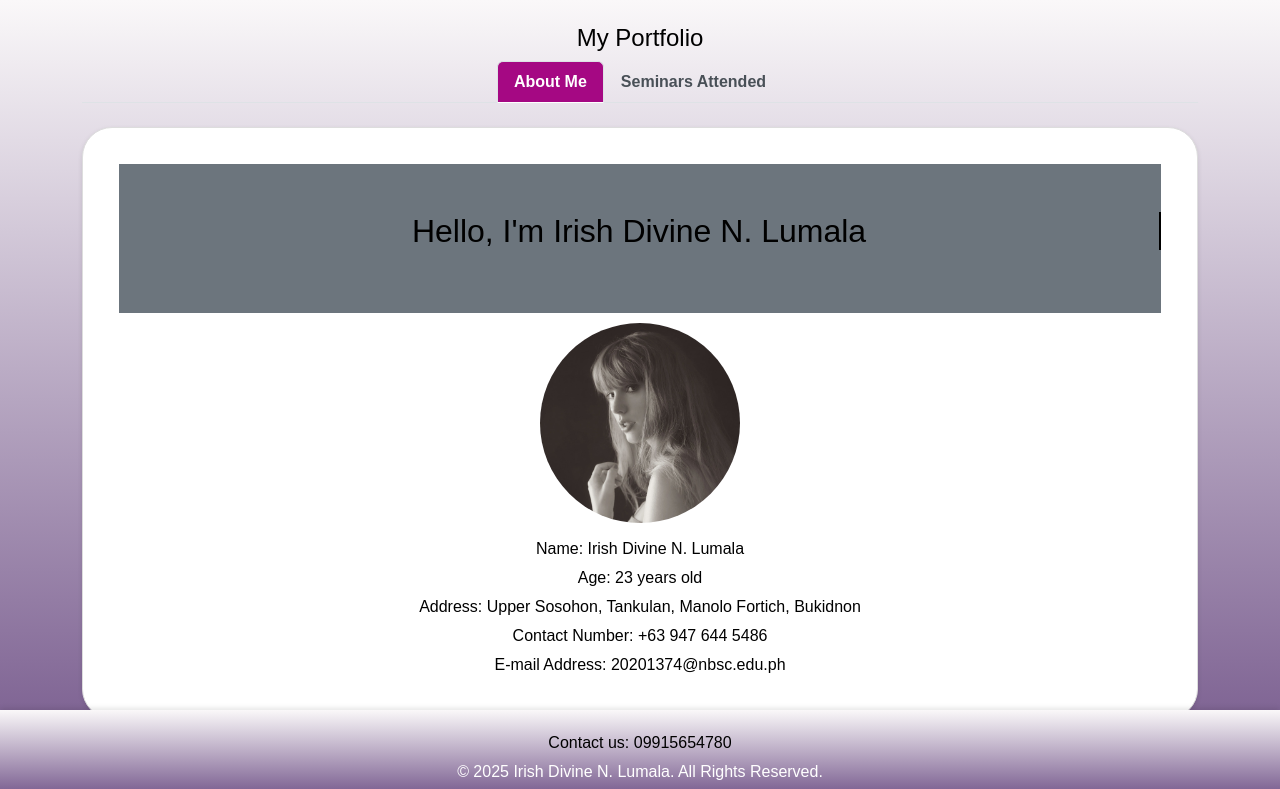
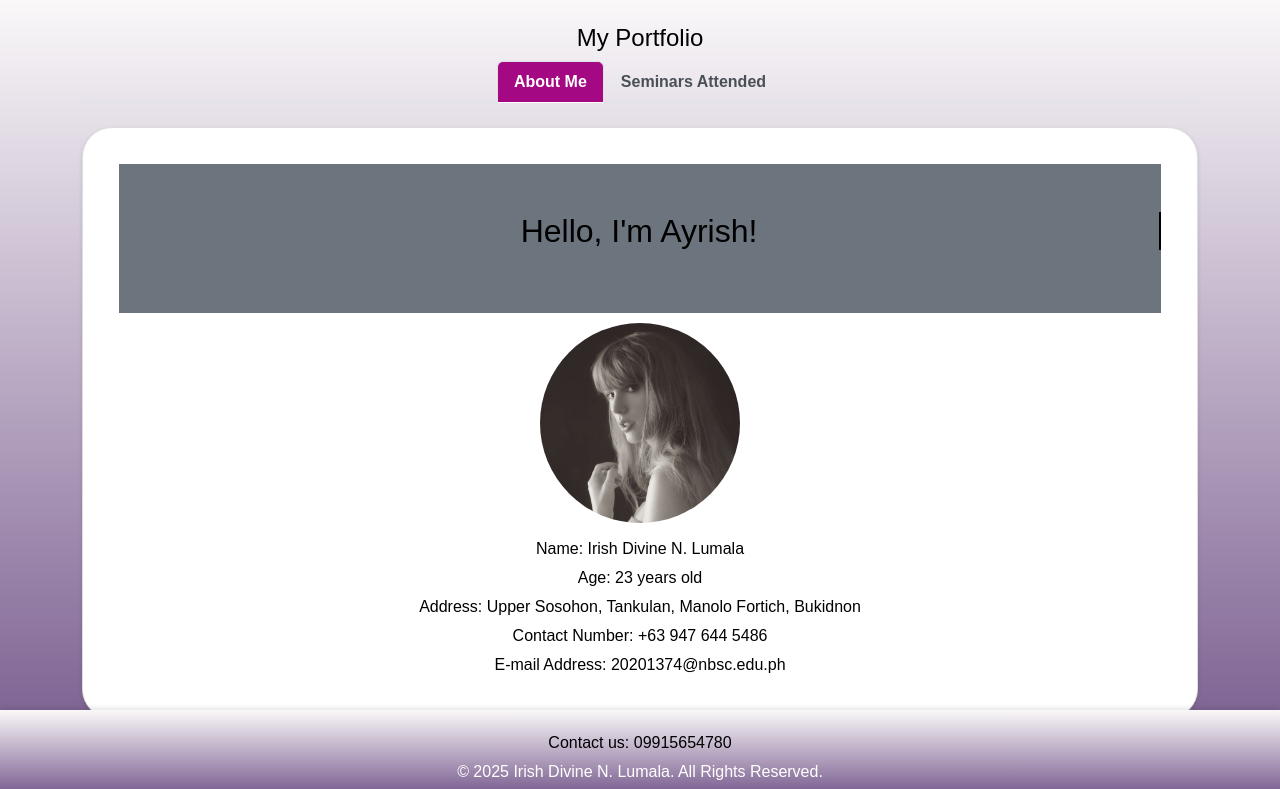
Before and after one commit to IrishLumala/Portfolio, a plain HTML site: page index.html in a window 1280 px wide. Shown: the top 789 px of the page. Drawn offline with nearby package versions, Linux system fonts and the light colour scheme.

Commit message:
update second commit

```diff
--- a/index.html
+++ b/index.html
@@ -26,7 +26,7 @@
         <div class="card mb-4">
           <div class="card-body text-center">
             <div class="text-center py-5 bg-secondary text-green">
-                <h1 class="hero-text">Hello, I'm Irish Divine N. Lumala</h1>
+                <h1 class="hero-text">Hello, I'm Ayrish! </h1>
               </div>
             <img src="ab6761610000e5ebe672b5f553298dcdccb0e676.jpg" class="rounded-circle" alt="Profile Picture">
             <h6 class="mt-3">Name: Irish Divine N. Lumala</h6>
```
